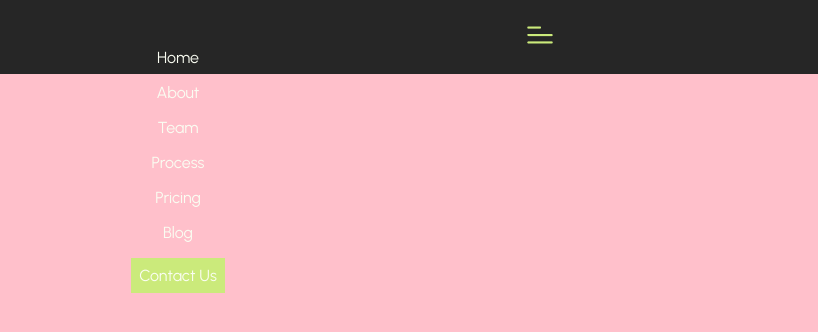
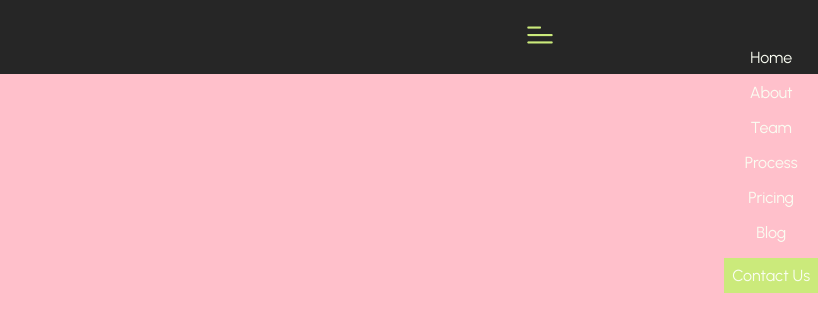
Before and after one commit to dvelatcodes/nutritionist, a plain HTML site: page index.html in a window 1280 px wide. Both pictures are taken after a click on the picture 1001 px from the left and 35 px from the top of the page. Shown: the full height of the page, 462-1280 px from the left. Drawn offline with Linux system fonts and the light colour scheme.

Commit message:
feature: worked on hompage

```diff
--- a/javascript/index.js
+++ b/javascript/index.js
@@ -7,12 +7,14 @@ let hamChecker = false;
 hamburger.addEventListener('click', (e)=>{
     if (hamChecker == false) {
         hamburger.style.transform = "rotate(-180deg)";
-        navLinks.style.display = 'flex';
+        // navLinks.style.display = 'flex';
+        navLinks.style.transform = 'translateX(0)'
         hamChecker = true
     }
     else{
         hamburger.style.transform = "rotate(360deg)";
-        navLinks.style.display = 'none';
+        // navLinks.style.display = 'none';
+        navLinks.style.transform = 'translateX(100vw)'
         hamChecker = false
     }
 })
--- a/styles/home.css
+++ b/styles/home.css
@@ -25,16 +25,17 @@ header{
 }
 
 .nav-links {
-    display: none;
+    display: flex;
     flex-direction: column;
     justify-content: center;
     align-items: center;
     list-style-type: none;
     row-gap: 1rem;
     position: absolute;
-    left: 0;
+    /* left: 0; */
     right: 0;
     margin: auto;
+    transform: translateX(100%);
 }
 
 
```
